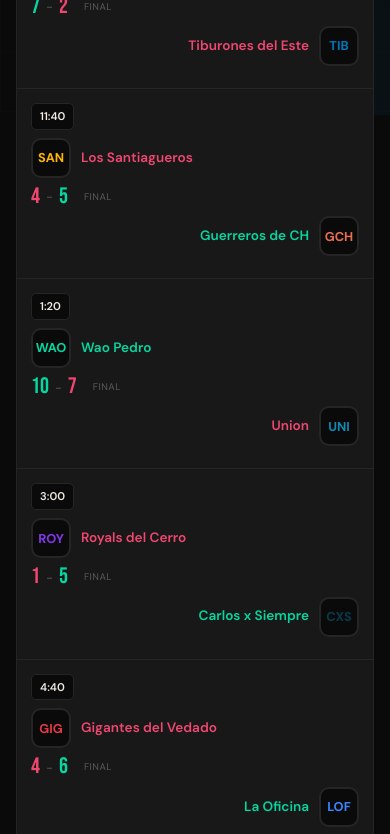
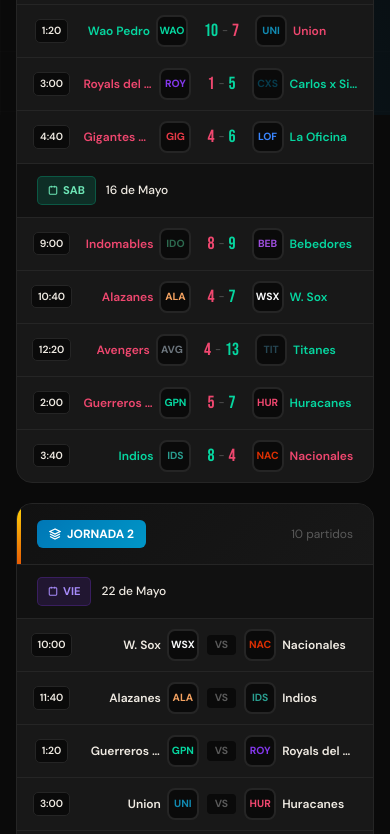
Before and after one commit to dubiels86/calendario, a plain HTML site: page index.html in a window 390 px wide. Shown: the part 729-1563 px from the top of the page. Drawn offline with nearby package versions, Linux system fonts and the light colour scheme.

Commit message:
two commit

```diff
--- a/index.html
+++ b/index.html
@@ -175,6 +175,7 @@
             border: 1px solid rgba(6, 214, 160, 0.25);
         }
 
+        /* Desktop match row */
         .match-row {
             display: grid;
             grid-template-columns: 70px 1fr auto 1fr 70px;
@@ -187,18 +188,6 @@
 
         .match-row:last-child { border-bottom: none; }
         .match-row:hover { background: var(--card-hover); }
-
-        @media (max-width: 700px) {
-            .match-row {
-                grid-template-columns: 1fr;
-                gap: 8px;
-                padding: 14px;
-            }
-            .team-cell, .team-cell.away { flex-direction: row; text-align: left; justify-content: flex-start; }
-            .time-cell { text-align: left !important; display: flex; justify-content: space-between; align-items: center; }
-            .vs-cell { display: none; }
-            .score-section { flex-direction: row !important; gap: 16px !important; }
-        }
 
         .team-logo-wrapper {
             width: 40px;
@@ -309,6 +298,125 @@
             color: var(--muted);
             text-transform: uppercase;
             letter-spacing: 0.5px;
+        }
+
+        /* ===== MOBILE STYLES ===== */
+        @media (max-width: 700px) {
+            .match-row {
+                display: flex;
+                align-items: center;
+                padding: 10px 12px;
+                gap: 8px;
+            }
+
+            .time-cell {
+                display: flex;
+                flex-direction: column;
+                align-items: center;
+                gap: 2px;
+                min-width: 45px;
+            }
+
+            .time-badge {
+                padding: 3px 6px;
+                font-size: 0.65rem;
+            }
+
+            .team-logo-wrapper {
+                width: 32px;
+                height: 32px;
+                border-radius: 8px;
+            }
+
+            .team-logo-initials {
+                font-size: 0.7rem;
+            }
+
+            .team-cell, .team-cell.away {
+                flex-direction: row;
+                text-align: left;
+                flex: 1;
+                min-width: 0;
+            }
+
+            .team-name {
+                font-size: 0.75rem;
+                white-space: nowrap;
+                overflow: hidden;
+                text-overflow: ellipsis;
+                max-width: 70px;
+            }
+
+            .vs-cell {
+                display: none;
+            }
+
+            .score-section {
+                flex-direction: row;
+                gap: 8px;
+                min-width: auto;
+            }
+
+            .score-display {
+                gap: 4px;
+            }
+
+            .score-number {
+                font-size: 1.1rem;
+            }
+
+            .score-divider {
+                font-size: 0.7rem;
+            }
+
+            .played-badge {
+                font-size: 0.5rem;
+            }
+
+            .match-separator {
+                color: var(--muted);
+                font-weight: 500;
+                font-size: 0.7rem;
+            }
+
+            /* Mobile specific layout */
+            .mobile-match-content {
+                display: flex;
+                align-items: center;
+                gap: 8px;
+                flex: 1;
+            }
+
+            .mobile-team-home {
+                display: flex;
+                align-items: center;
+                gap: 6px;
+                flex: 1;
+                justify-content: flex-end;
+            }
+
+            .mobile-team-away {
+                display: flex;
+                align-items: center;
+                gap: 6px;
+                flex: 1;
+            }
+
+            .mobile-score {
+                display: flex;
+                align-items: center;
+                gap: 4px;
+                padding: 0 8px;
+            }
+
+            .mobile-vs {
+                padding: 2px 8px;
+                background: var(--bg);
+                border-radius: 4px;
+                font-size: 0.65rem;
+                font-weight: 700;
+                color: var(--muted);
+            }
         }
 
         .filter-btn {
@@ -422,35 +530,6 @@
         .scroll-top.visible { opacity: 1; visibility: visible; }
         .scroll-top:hover { transform: scale(1.1); }
 
-        /* PDF Export Styles */
-        .pdf-container {
-            display: none;
-        }
-
-        @media print {
-            .bg-texture, .grid-lines { display: none !important; }
-            body { background: white !important; color: black !important; }
-            .jornada-section { break-inside: avoid; page-break-inside: avoid; }
-            header, .scroll-top, #teamFilters, #searchInput, .action-btn { display: none !important; }
-        }
-
-        ::-webkit-scrollbar { width: 5px; }
-        ::-webkit-scrollbar-track { background: var(--bg-secondary); }
-        ::-webkit-scrollbar-thumb { background: var(--border); border-radius: 3px; }
-
-        @media (prefers-reduced-motion: reduce) {
-            *, *::before, *::after {
-                animation-duration: 0.01ms !important;
-                transition-duration: 0.01ms !important;
-            }
-        }
-
-        button:focus-visible, input:focus-visible {
-            outline: 2px solid var(--accent);
-            outline-offset: 2px;
-        }
-
-        /* Toast notification */
         .toast {
             position: fixed;
             bottom: 80px;
@@ -472,6 +551,29 @@
         .toast.show {
             opacity: 1;
             transform: translateX(-50%) translateY(0);
+        }
+
+        ::-webkit-scrollbar { width: 5px; }
+        ::-webkit-scrollbar-track { background: var(--bg-secondary); }
+        ::-webkit-scrollbar-thumb { background: var(--border); border-radius: 3px; }
+
+        @media (prefers-reduced-motion: reduce) {
+            *, *::before, *::after {
+                animation-duration: 0.01ms !important;
+                transition-duration: 0.01ms !important;
+            }
+        }
+
+        button:focus-visible, input:focus-visible {
+            outline: 2px solid var(--accent);
+            outline-offset: 2px;
+        }
+
+        @media print {
+            .bg-texture, .grid-lines { display: none !important; }
+            body { background: white !important; color: black !important; }
+            .jornada-section { break-inside: avoid; page-break-inside: avoid; }
+            header, .scroll-top, #teamFilters, #searchInput, .action-btn { display: none !important; }
         }
     </style>
 </head>
@@ -606,30 +708,14 @@
 
     <script>
         // ============================================================
-        // CONFIGURACION DE LOGOS - EDITA LAS URLs AQUI
+        // CONFIGURACION DE LOGOS
         // ============================================================
 
         const TEAM_LOGOS = {
-            1:  "", // Metros
-            2:  "", // Tiburones del Este
-            3:  "", // W. Sox
-            4:  "", // Gigantes del Vedado
-            5:  "", // Indomables
-            6:  "", // Nacionales
-            7:  "", // Bebedores
-            8:  "", // La Oficina
-            9:  "", // Alazanes
-            10: "", // Indios
-            11: "", // Avengers
-            12: "", // Guerreros de CH
-            13: "", // Los Santiagueros
-            14: "", // Titanes
-            15: "", // Royals del Cerro
-            16: "", // Guerreros de PN
-            17: "", // Union
-            18: "", // Huracanes
-            19: "", // Carlos x Siempre
-            20: ""  // Wao Pedro
+            1:  "", 2:  "", 3:  "", 4:  "", 5:  "",
+            6:  "", 7:  "", 8:  "", 9:  "", 10: "",
+            11: "", 12: "", 13: "", 14: "", 15: "",
+            16: "", 17: "", 18: "", 19: "", 20: ""
         };
 
         const TEAM_COLORS = {
@@ -691,7 +777,6 @@
 
         // ==================== MATCHES DATA ====================
         const jornadasData = [
-            // ===== JORNADA 1 - 15-16 MAYO =====
             {
                 numero: 1, fechas: [
                     {
@@ -716,7 +801,6 @@
                     }
                 ]
             },
-            // ===== JORNADA 2 - 22-23 MAYO =====
             {
                 numero: 2, fechas: [
                     {
@@ -741,7 +825,6 @@
                     }
                 ]
             },
-            // ===== JORNADA 3 - 29-30 MAYO =====
             {
                 numero: 3, fechas: [
                     {
@@ -766,7 +849,6 @@
                     }
                 ]
             },
-            // ===== JORNADA 4 - 5-6 JUNIO =====
             {
                 numero: 4, fechas: [
                     {
@@ -791,7 +873,6 @@
                     }
                 ]
             },
-            // ===== JORNADA 5 - 12-13 JUNIO =====
             {
                 numero: 5, fechas: [
                     {
@@ -816,7 +897,6 @@
                     }
                 ]
             },
-            // ===== JORNADA 6 - 19-20 JUNIO =====
             {
                 numero: 6, fechas: [
                     {
@@ -841,7 +921,6 @@
                     }
                 ]
             },
-            // ===== JORNADA 7 - 26-27 JUNIO =====
             {
                 numero: 7, fechas: [
                     {
@@ -866,7 +945,6 @@
                     }
                 ]
             },
-            // ===== JORNADA 8 - 3-4 JULIO =====
             {
                 numero: 8, fechas: [
                     {
@@ -891,7 +969,6 @@
                     }
                 ]
             },
-            // ===== JORNADA 9 - 10-11 JULIO =====
             {
                 numero: 9, fechas: [
                     {
@@ -946,7 +1023,7 @@
         async function downloadPDF() {
             downloadPdfBtn.disabled = true;
             downloadPdfBtn.innerHTML = `
-                <svg width="16" height="16" viewBox="0 0 24 24" fill="none" stroke="currentColor" stroke-width="2" class="animate-spin">
+                <svg width="16" height="16" viewBox="0 0 24 24" fill="none" stroke="currentColor" stroke-width="2" style="animation: spin 1s linear infinite;">
                     <circle cx="12" cy="12" r="10" stroke-dasharray="60" stroke-dashoffset="20"/>
                 </svg>
                 <span class="hidden sm:inline">Generando...</span>
@@ -954,30 +1031,17 @@
 
             try {
                 const element = document.getElementById('matchesContainer');
-
                 const opt = {
                     margin: [10, 10, 10, 10],
                     filename: `Estrellas-de-la-Capital-2026-Jornada-${currentJornada === 'all' ? 'Completo' : currentJornada}.pdf`,
                     image: { type: 'jpeg', quality: 0.98 },
-                    html2canvas: {
-                        scale: 2,
-                        useCORS: true,
-                        backgroundColor: '#0a0a0a',
-                        logging: false
-                    },
-                    jsPDF: {
-                        unit: 'mm',
-                        format: 'a4',
-                        orientation: 'portrait'
-                    },
+                    html2canvas: { scale: 2, useCORS: true, backgroundColor: '#0a0a0a', logging: false },
+                    jsPDF: { unit: 'mm', format: 'a4', orientation: 'portrait' },
                     pagebreak: { mode: ['avoid-all', 'css', 'legacy'] }
                 };
-
                 await html2pdf().set(opt).from(element).save();
-
                 showToast('PDF descargado correctamente');
             } catch (error) {
-                console.error('Error generando PDF:', error);
                 showToast('Error al generar PDF');
             }
 
@@ -990,11 +1054,6 @@
                 </svg>
                 <span class="hidden sm:inline">Descargar PDF</span>
             `;
-        }
-
-        // ==================== PRINT ====================
-        function printCalendar() {
-            window.print();
         }
 
         // ==================== RENDER TEAM FILTERS ====================
@@ -1019,14 +1078,15 @@
         }
 
         // ==================== RENDER MATCHES ====================
-        function getLogoHTML(team) {
+        function getLogoHTML(team, mobile = false) {
             const logoUrl = TEAM_LOGOS[team.id];
             const color = TEAM_COLORS[team.id] || '#e85d04';
+            const size = mobile ? 'font-size: 0.65rem;' : '';
 
             if (logoUrl && logoUrl.trim() !== '') {
-                return `<img src="${logoUrl}" alt="${team.name}" onerror="this.parentElement.innerHTML='<span class=\\'team-logo-initials\\' style=\\'color:${color}\\'>${team.abbr}</span>'">`;
+                return `<img src="${logoUrl}" alt="${team.name}" onerror="this.parentElement.innerHTML='<span class=\\'team-logo-initials\\' style=\\'color:${color};${size}\\'>${team.abbr}</span>'">`;
             }
-            return `<span class="team-logo-initials" style="color: ${color}">${team.abbr}</span>`;
+            return `<span class="team-logo-initials" style="color: ${color}; ${size}">${team.abbr}</span>`;
         }
 
         function renderMatches() {
@@ -1061,6 +1121,8 @@
                 return;
             }
             emptyState.classList.add('hidden');
+
+            const isMobile = window.innerWidth <= 700;
 
             filtered.forEach((jornada, jIndex) => {
                 const section = document.createElement('div');
@@ -1107,28 +1169,58 @@
                         const team2 = getTeam(partido.equipo2);
                         const hasResult = partido.goles1 !== undefined && partido.goles2 !== undefined;
 
-                        let team1Class = '';
-                        let team2Class = '';
-                        let score1Class = '';
-                        let score2Class = '';
+                        let team1Class = '', team2Class = '', score1Class = '', score2Class = '';
 
                         if (hasResult) {
                             if (partido.goles1 > partido.goles2) {
-                                team1Class = 'winner';
-                                team2Class = 'loser';
-                                score1Class = 'winner';
-                                score2Class = 'loser';
+                                team1Class = 'winner'; team2Class = 'loser'; score1Class = 'winner'; score2Class = 'loser';
                             } else if (partido.goles2 > partido.goles1) {
-                                team1Class = 'loser';
-                                team2Class = 'winner';
-                                score1Class = 'loser';
-                                score2Class = 'winner';
+                                team1Class = 'loser'; team2Class = 'winner'; score1Class = 'loser'; score2Class = 'winner';
                             }
                         }
 
                         const matchRow = document.createElement('div');
                         matchRow.className = 'match-row';
 
+                        if (isMobile) {
+                            // Mobile layout - lineal
+                            if (hasResult) {
+                                matchRow.innerHTML = `
+                                    <div class="time-cell">
+                                        <span class="time-badge">${partido.hora}</span>
+                                    </div>
+                                    <div class="mobile-team-home">
+                                        <span class="team-name ${team1Class}">${team1.name}</span>
+                                        <div class="team-logo-wrapper">${getLogoHTML(team1, true)}</div>
+                                    </div>
+                                    <div class="mobile-score">
+                                        <span class="score-number ${score1Class}">${partido.goles1}</span>
+                                        <span class="score-divider">-</span>
+                                        <span class="score-number ${score2Class}">${partido.goles2}</span>
+                                    </div>
+                                    <div class="mobile-team-away">
+                                        <div class="team-logo-wrapper">${getLogoHTML(team2, true)}</div>
+                                        <span class="team-name ${team2Class}">${team2.name}</span>
+                                    </div>
+                                `;
+                            } else {
+                                matchRow.innerHTML = `
+                                    <div class="time-cell">
+                                        <span class="time-badge">${partido.hora}</span>
+                                    </div>
+                                    <div class="mobile-team-home">
+                                        <span class="team-name">${team1.name}</span>
+                                        <div class="team-logo-wrapper">${getLogoHTML(team1, true)}</div>
+                                    </div>
+                                    <span class="mobile-vs">VS</span>
+                                    <div class="mobile-team-away">
+                                        <div class="team-logo-wrapper">${getLogoHTML(team2, true)}</div>
+                                        <span class="team-name">${team2.name}</span>
+                                    </div>
+                                `;
+                            }
+                        } else {
+                            // Desktop layout
                             if (hasResult) {
                                 matchRow.innerHTML = `
                                     <div class="time-cell">
@@ -1171,6 +1263,7 @@
                                     </div>
                                 `;
                             }
+                        }
 
                         section.appendChild(matchRow);
                     });
@@ -1209,7 +1302,14 @@
             });
 
             downloadPdfBtn.addEventListener('click', downloadPDF);
-            printBtn.addEventListener('click', printCalendar);
+            printBtn.addEventListener('click', () => window.print());
+
+            // Re-render on resize
+            let resizeTimeout;
+            window.addEventListener('resize', () => {
+                clearTimeout(resizeTimeout);
+                resizeTimeout = setTimeout(renderMatches, 150);
+            });
         }
 
         // ==================== INIT ====================
```
Lines whose indentation alone changed are shown as unchanged.
